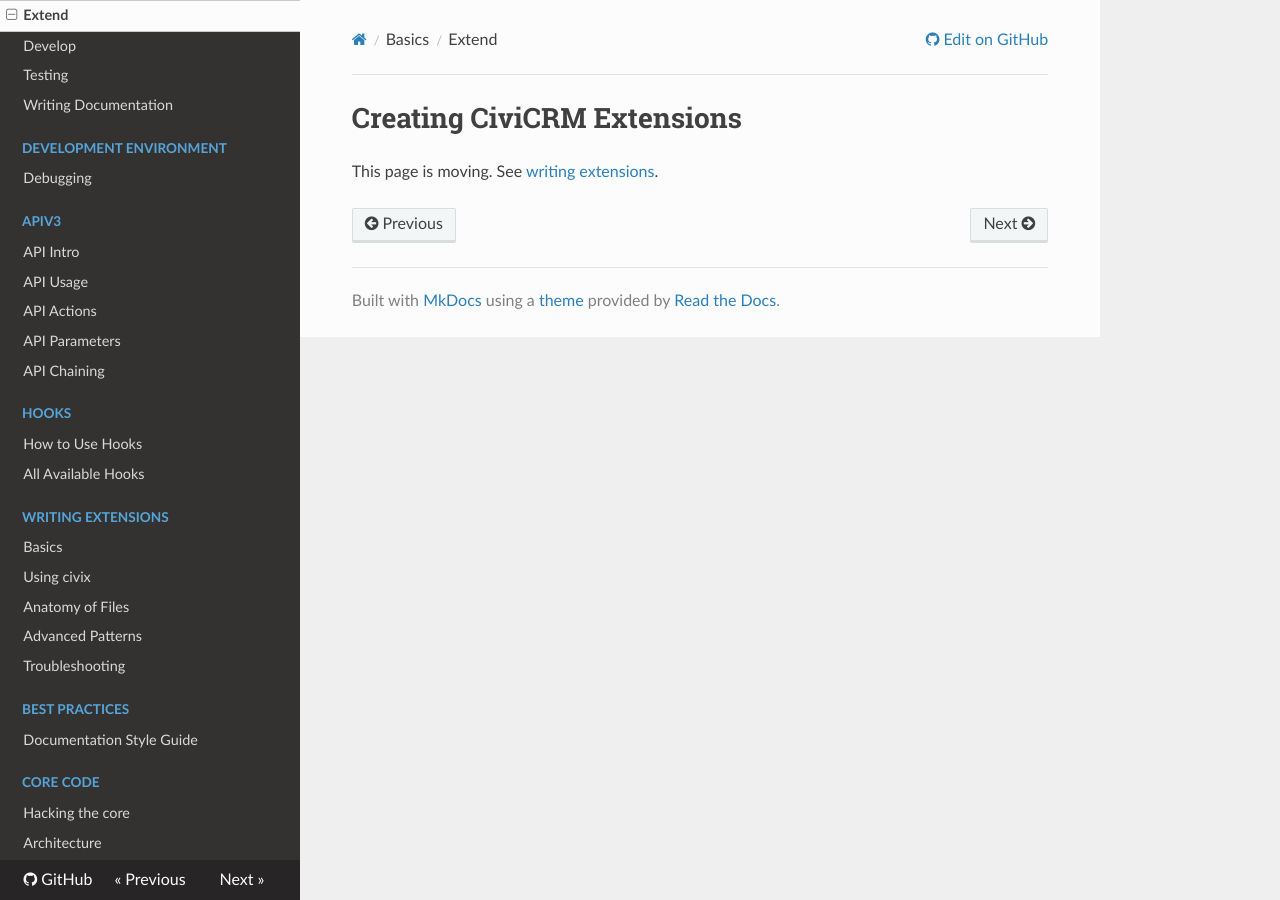
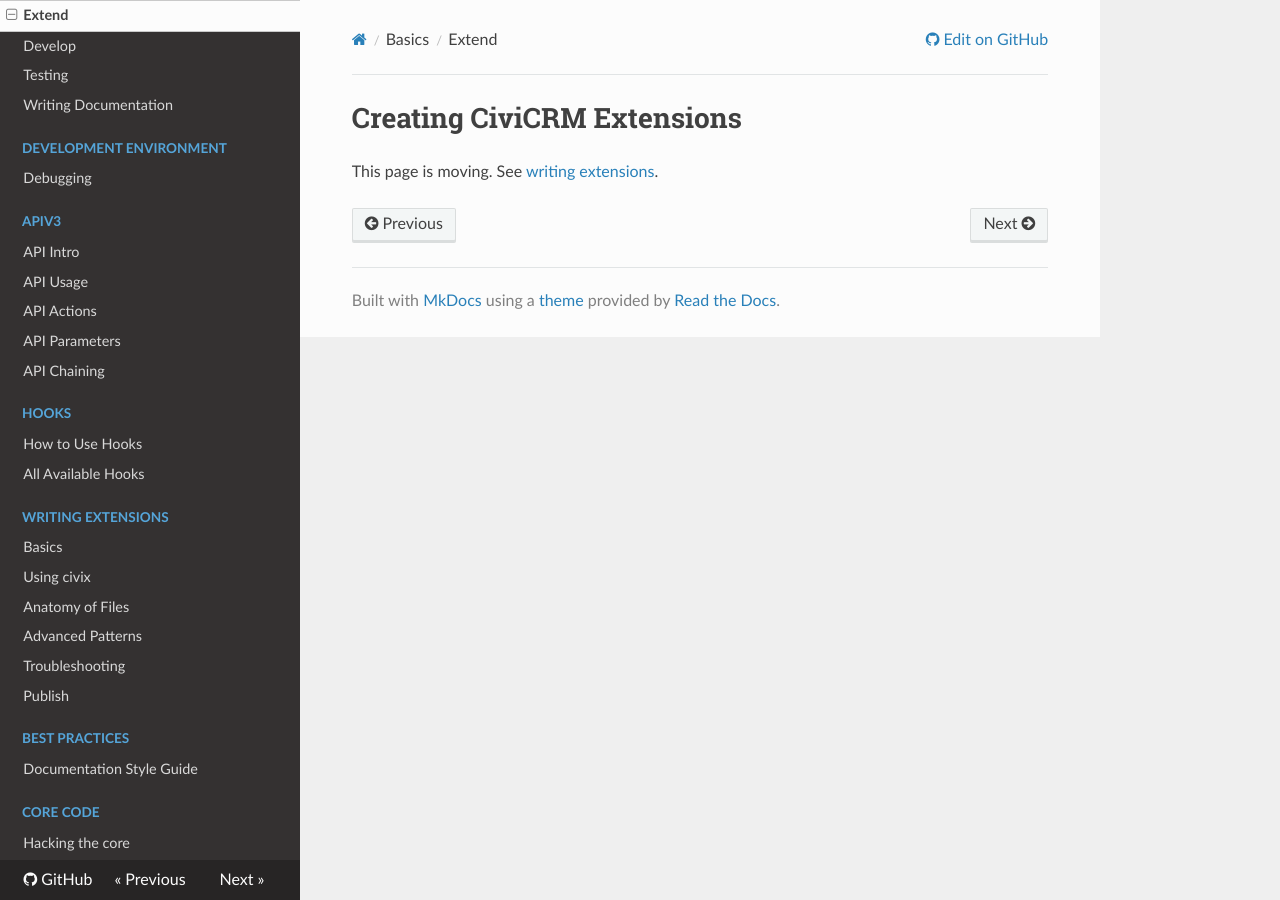
Before and after one commit to civicrm/civicrm-dev-docs, an MkDocs documentation site: the page built from docs/extend.md, in a window 1280 px wide. Built offline with MkDocs 1.6.1, drawn with Linux system fonts in a browser that asks for light colours; nearby versions of some CDN libraries; old or Windows-style settings are respelled for this version of MkDocs.

Commit message:
Added "Publish Extensions" to the navigation menu.

```diff
--- a/mkdocs.yml
+++ b/mkdocs.yml
@@ -47,6 +47,7 @@
   # - Custom Reports: extensions/custom-reports.md
   # - Custom Searches: extensions/custom-searches.md
   # - Payment Processors: extensions/payment-processor.md
+  - Publish: extensions/publish.md
 - Best Practices:
   - Documentation Style Guide: best-practices/documentation-style-guide.md
 - Core code:
```
